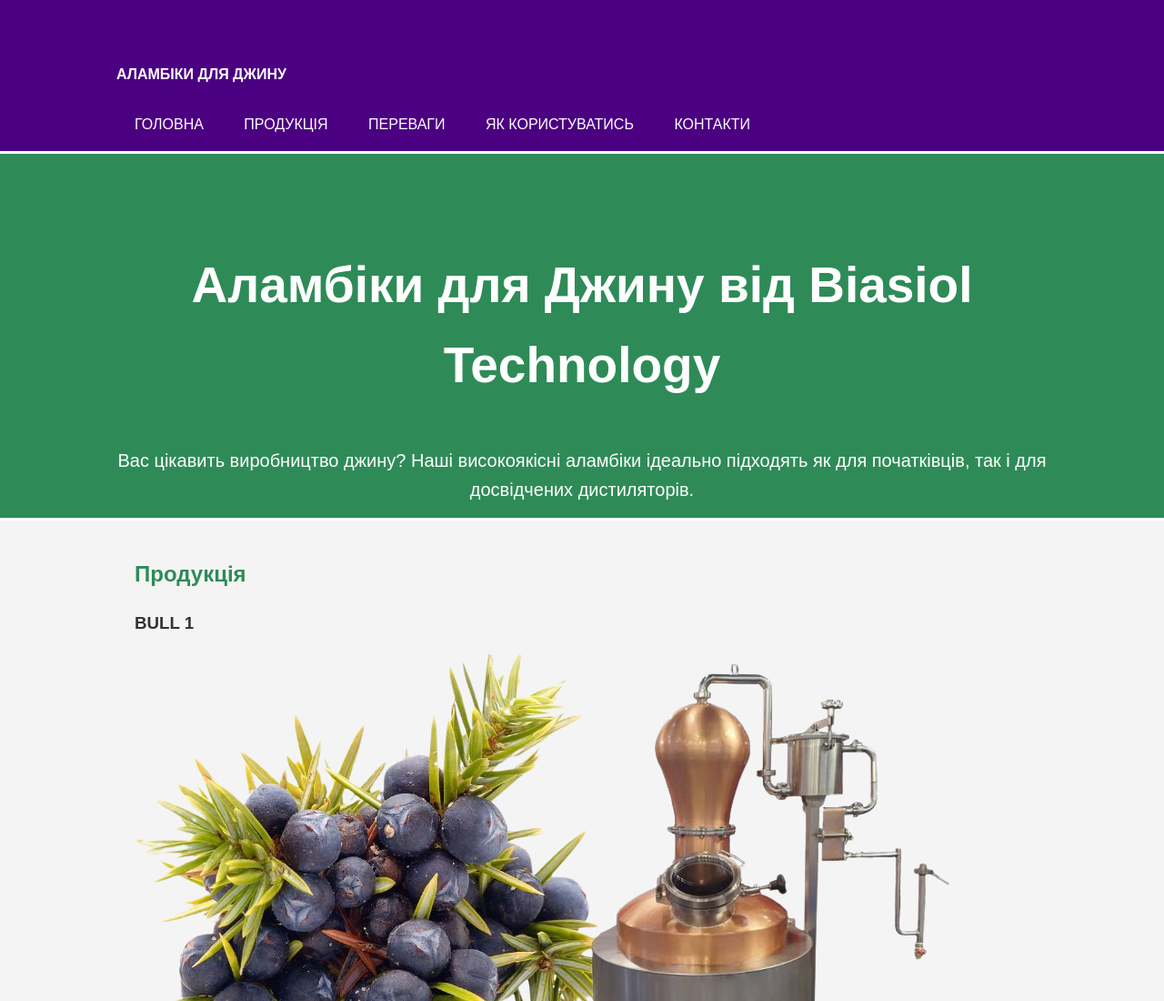
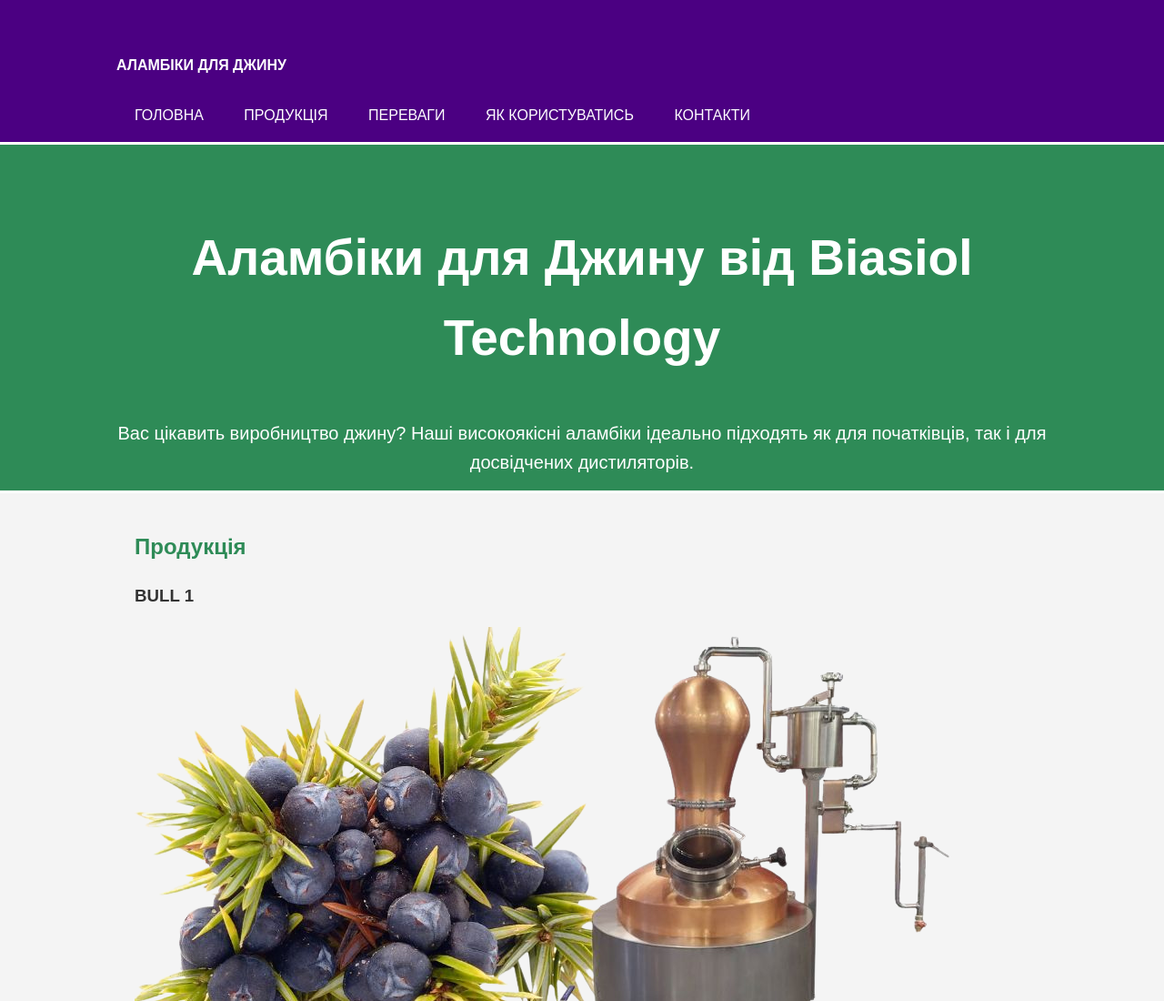
Before and after one commit to podoland/alambik, a plain HTML site: page index.html in a window 1280 px wide. Shown: the top 1100 px of the page at 91% size. Drawn offline with Linux system fonts and the light colour scheme.

Commit message:
Update index.html

```diff
--- a/index.html
+++ b/index.html
@@ -21,8 +21,8 @@
         header {
             background: #4B0082; /* Темно-синій/фіолетовий колір */
             color: #fff;
-            padding-top: 30px;
-            min-height: 70px;
+            padding-top: 20px;
+            min-height: 60px;
             border-bottom: #FFFFFF 3px solid; /* Білий колір */
         }
         header a {
@@ -44,7 +44,7 @@
             color: #fff;
             height: 300px;
             text-align: center;
-            padding-top: 100px;
+            padding-top: 80px;
             border-bottom: #FFFFFF 3px solid; /* Білий колір */
         }
         .showcase h1 {
```
